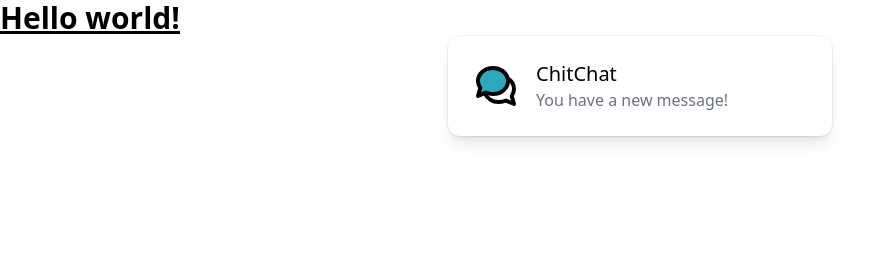
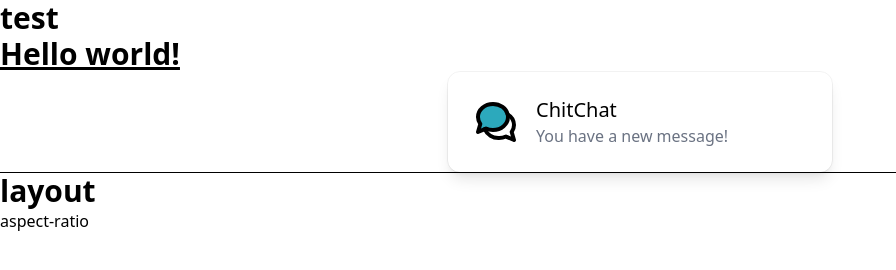
Before and after one commit to Trygune/tailwind-learn, a plain HTML site: page index.html in a window 1280 px wide. Shown: the whole page, without its empty margins (0-896 px from the left). Drawn offline with Linux system fonts and the light colour scheme.

Commit message:
ready: starting with the basics

```diff
--- a/index.html
+++ b/index.html
@@ -9,6 +9,8 @@
 </head>
 
 <body>
+    <h1 class="text-3xl font-bold">test</h1>
+    <section>
         <h1 class="text-3xl font-bold underline">
             Hello world!
         </h1>
@@ -20,6 +22,15 @@
                 <p class="text-gray-500 dark:text-gray-400">You have a new message!</p>
             </div>
         </div>
+    </section>
+    <hr>
+    <h1 class="text-3xl font-bold">layout</h1>
+    <section>
+        <h2>aspect-ratio</h2>
+        <div>
+
+        </div>
+    </section>
 </body>
 
 </html>
```
Also changed, not shown: src/output.css. Lines whose indentation alone changed are shown as unchanged.
